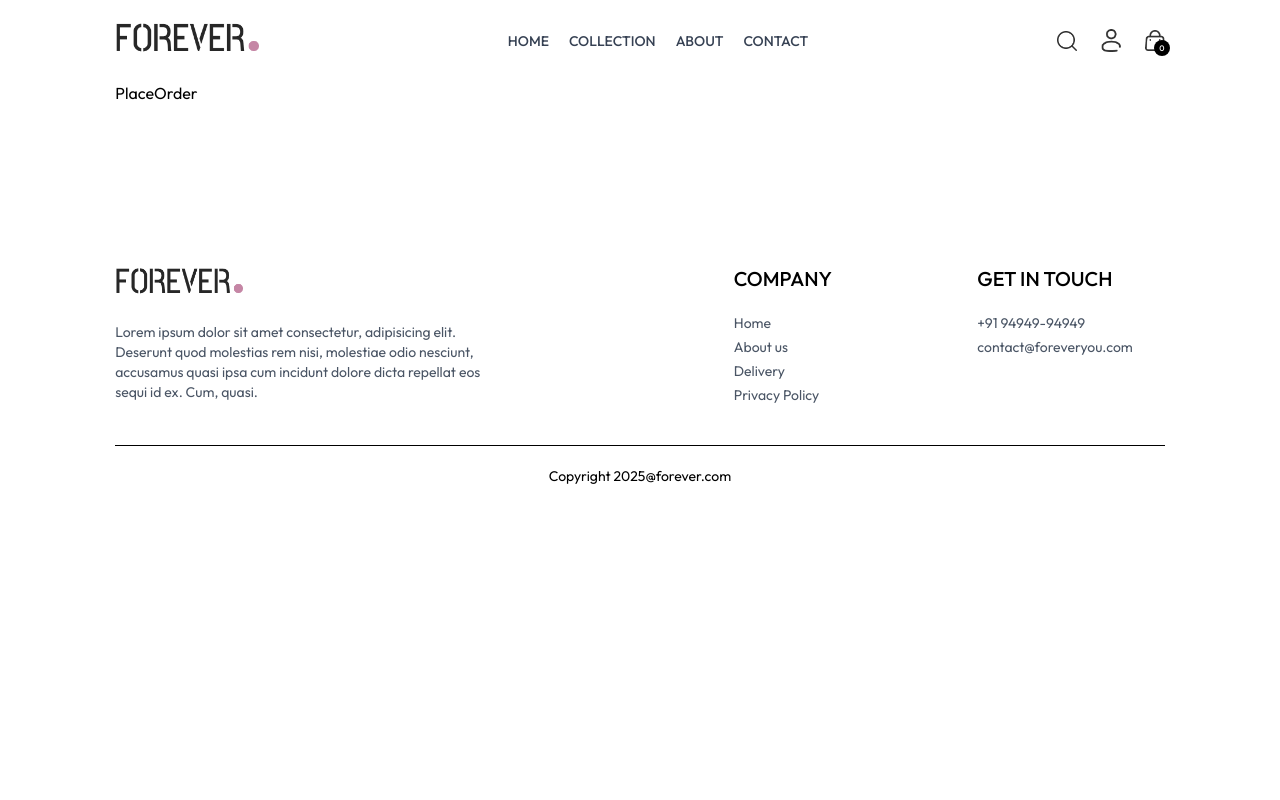
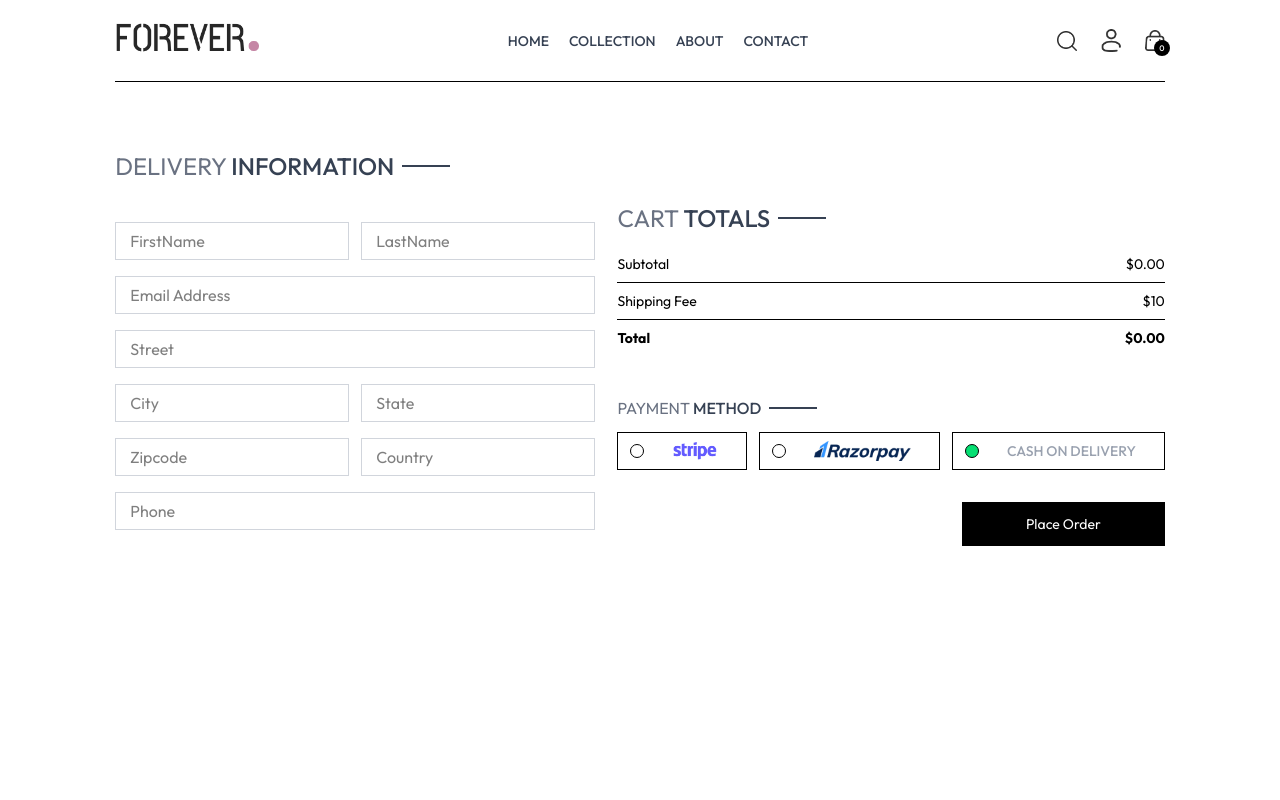
Before and after one commit to Arjun-P-Manoj/E-commerce, a React (Vite) app in the folder frontend/: page /placeorder in a window 1280 px wide. Shown: the top 800 px of the page. Built offline with nearby package versions, Linux system fonts and the light colour scheme.

Commit message:
created placeorder component

```diff
--- a/frontend/src/context/ShopContext.jsx
+++ b/frontend/src/context/ShopContext.jsx
@@ -1,6 +1,8 @@
 import React, { createContext, useEffect, useState } from "react";
 import { products } from "../assets/frontend_assets/assets";
 import { toast } from "react-toastify";
+import { useNavigate } from "react-router-dom";
+
 
 export const ShopContext = createContext();
 const ShopContextProvider = (props) => {
@@ -9,6 +11,7 @@
   const [search, setSearch] = useState("");
   const [showSearch, setShowSearch] = useState(false);
   const [cartItems, setCartItems] = useState({});
+  const navigate = useNavigate();
 
   const addToCart = async (itemId, size) => {
     if (!size) {
@@ -82,6 +85,7 @@
     getCartCount,
     updateQuantity,
     getCartAmount,
+    navigate,
   };
 
   return (
--- a/frontend/src/pages/Cart.jsx
+++ b/frontend/src/pages/Cart.jsx
@@ -5,7 +5,7 @@
 import { assets } from "../assets/frontend_assets/assets";
 
 const Cart = () => {
-  const { products, currency, cartItems, updateQuantity } =
+  const { products, currency, cartItems, updateQuantity, navigate } =
     useContext(ShopContext);
   const [cartData, setCartData] = useState([]);
 
@@ -90,7 +90,12 @@
       </div>
       <div className="flex justify-end m7-20">
         <div className="w-full sm:w-[450px">
-          <CartTotal/>
+          <CartTotal />
+          <div className="w-full text-end">
+            <button onClick={()=>navigate("/placeorder")} className="bg-black text-white text-sm my-8 px-8 py-3 ">
+              PROCEED TO CHECKOUT
+            </button>
+          </div>
         </div>
       </div>
     </div>
--- a/frontend/src/pages/PlaceOrder.jsx
+++ b/frontend/src/pages/PlaceOrder.jsx
@@ -1,9 +1,123 @@
-import React from 'react'
+import React, { useContext, useState } from "react";
+import Title from "../components/Title";
+import CartTotal from "../components/cartTotal";
+import { assets } from "../assets/frontend_assets/assets";
+import { ShopContext } from "../context/ShopContext";
 
 const PlaceOrder = () => {
+  const [method, setMethod] = useState("cod");
+  const { navigate } = useContext(ShopContext);
+
   return (
-    <div>PlaceOrder</div>
-  )
-}
+    <div className="flex flex-col sm:flex-row justify-between gap-4 pt-5 sm:pt-14 min-h-[80vh] border-t">
+      <div className="flex flex-col gap-4 w-full sm:max-w-[480px]">
+        <div className="text-xl sm:text-2xl my-3">
+          <Title text1={"DELIVERY"} text2={"INFORMATION"}></Title>
+        </div>
+        <div className="flex gap-3">
+          <input
+            className="border border-gray-300 py-1.5 px-3.5 w-full"
+            type="text"
+            placeholder="FirstName"
+          />
+          <input
+            className="border border-gray-300 py-1.5 px-3.5 w-full"
+            type="text"
+            placeholder="LastName"
+          />
+        </div>
+        <input
+          className="border border-gray-300 py-1.5 px-3.5 w-full"
+          type="email"
+          placeholder="Email Address"
+        />
+        <input
+          className="border border-gray-300 py-1.5 px-3.5 w-full"
+          type="text"
+          placeholder="Street"
+        />
+        <div className="flex gap-3">
+          <input
+            className="border border-gray-300 py-1.5 px-3.5 w-full"
+            type="text"
+            placeholder="City"
+          />
+          <input
+            className="border border-gray-300 py-1.5 px-3.5 w-full"
+            type="text"
+            placeholder="State"
+          />
+        </div>
+        <div className="flex gap-3">
+          <input
+            className="border border-gray-300 py-1.5 px-3.5 w-full"
+            type="text"
+            placeholder="Zipcode"
+          />
+          <input
+            className="border border-gray-300 py-1.5 px-3.5 w-full"
+            type="text"
+            placeholder="Country"
+          />
+        </div>
+        <input
+          className="border border-gray-300 py-1.5 px-3.5 w-full"
+          type="number"
+          placeholder="Phone"
+        />
+      </div>
+      <div className="mt-8">
+        <div className="mt-8 min-w-80">
+          <CartTotal />
+        </div>
+        <div className="mt-12">
+          <Title text1={"PAYMENT"} text2={"METHOD"} />
+          <div className="flex gap-3 flex-col lg:flex-row">
+            <div
+              onClick={() => setMethod("stripe")}
+              className="flex items-center gap-3 border p-2 px-3 cursor-pointer"
+            >
+              <p
+                className={`min-w-3.5 h-3.5 border rounded-full ${
+                  method === "stripe" ? "bg-green-400" : ""
+                }`}
+              ></p>
+              <img className="h-5 mx-4" src={assets.stripe_logo} alt="" />
+            </div>
+            <div
+              onClick={() => setMethod("razorpay")}
+              className="flex items-center gap-3 border p-2 px-3 cursor-pointer"
+            >
+              <p
+                className={`min-w-3.5 h-3.5 border rounded-full ${
+                  method === "razorpay" ? "bg-green-500" : ""
+                }`}
+              ></p>
+              <img className="h-5 mx-4" src={assets.razorpay_logo} alt="" />
+            </div>
+            <div
+              onClick={() => setMethod("cod")}
+              className="flex items-center gap-3 border p-2 px-3 cursor-pointer"
+            >
+              <p
+                className={`min-w-3.5 h-3.5 border rounded-full ${
+                  method === "cod" ? "bg-green-400" : ""
+                }`}
+              ></p>
+              <p className="text-gray-400 text-sm font-medium mx-4">
+                CASH ON DELIVERY
+              </p>
+            </div>
+          </div>
+          <div className="w-full text-end mt-8">
+            <button onClick={()=>navigate("/orders")} className="bg-black py-3 text-white px-16 text-sm ">
+              Place Order
+            </button>
+          </div>
+        </div>
+      </div>
+    </div>
+  );
+};
 
-export default PlaceOrder
+export default PlaceOrder;
```
